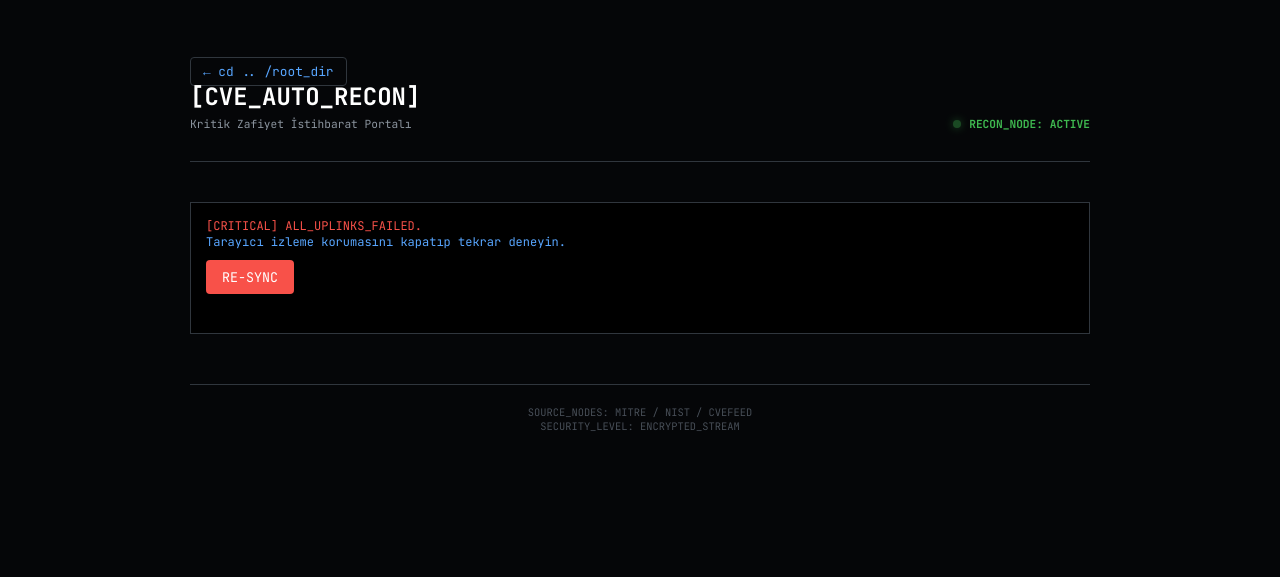
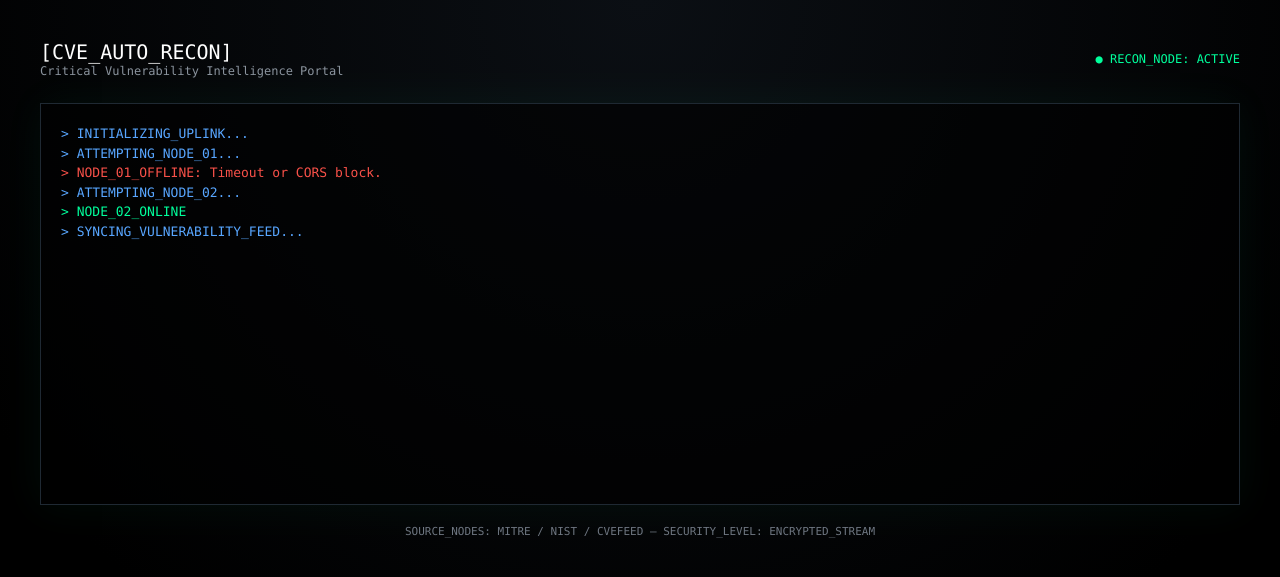
Before and after one commit to cybergungor/cybergungor.github.io, a Jekyll site: the page cve.html, which Jekyll copies as it is, in a window 1280 px wide. Shown: the top 577 px of the page. Built offline with Jekyll 4.4.1, drawn with Linux system fonts in a browser that asks for light colours.

Commit message:
Update cve.html

```diff
--- a/cve.html
+++ b/cve.html
@@ -1,108 +1,157 @@
----
-layout: null
-permalink: /cve/
----
 <!DOCTYPE html>
-<html lang="tr">
+<html lang="en">
 <head>
-    <meta charset="UTF-8">
-    <meta name="viewport" content="width=device-width, initial-scale=1.0">
-    <title>[CVE_INTEL] // Automated Recovery Active</title>
+<meta charset="UTF-8">
+<title>CVE_AUTO_RECON | Critical Vulnerability Feed</title>
+<meta name="viewport" content="width=device-width, initial-scale=1">
 
-    <link rel="icon" type="image/png" href="/assets/images/CYBER.png">
+<style>
+/* ===== RESET ===== */
+* { box-sizing: border-box; margin: 0; padding: 0; }
 
-    <link href="https://fonts.googleapis.com/css2?family=JetBrains+Mono:wght@400;700&display=swap" rel="stylesheet">
-    <style>
-        :root { --bg: #050608; --surf: #0d1117; --brd: #30363d; --acc: #58a6ff; --err: #f85149; --ok: #3fb950; --txt: #c9d1d9; }
-        body, html { margin: 0; padding: 0; background: var(--bg); color: var(--txt); font-family: 'JetBrains Mono', monospace; min-height: 100vh; }
-        body::before { content: ''; position: fixed; top: 0; left: 0; width: 100%; height: 100%; background-image: linear-gradient(rgba(255,255,255,0.01) 1px, transparent 1px), linear-gradient(90deg, rgba(255,255,255,0.01) 1px, transparent 1px); background-size: 30px 30px; z-index: -1; }
-        .container { max-width: 900px; margin: 0 auto; padding: 60px 20px; }
-        .nav-back a { color: var(--acc); text-decoration: none; font-size: 0.8rem; border: 1px solid var(--brd); padding: 5px 12px; border-radius: 4px; }
-        .header { border-bottom: 1px solid var(--brd); padding-bottom: 30px; margin-bottom: 40px; display: flex; justify-content: space-between; align-items: flex-end; }
-        .header h1 { font-size: 1.5rem; color: #fff; margin: 0; }
-        .live-status { color: var(--ok); font-size: 0.7rem; display: flex; align-items: center; gap: 8px; font-weight: bold; }
-        .pulse { width: 8px; height: 8px; background: var(--ok); border-radius: 50%; box-shadow: 0 0 8px var(--ok); animation: blink 2s infinite; }
-        .cve-card { background: var(--surf); border: 1px solid var(--brd); padding: 20px; margin-bottom: 20px; border-radius: 4px; text-decoration: none; display: block; color: inherit; border-left: 4px solid var(--err); transition: 0.2s; }
-        .cve-card:hover { border-color: var(--err); transform: translateX(5px); background: rgba(248, 81, 73, 0.02); }
-        .tag { font-size: 10px; font-weight: bold; padding: 3px 8px; border-radius: 2px; margin-bottom: 10px; display: inline-block; background: rgba(248, 81, 73, 0.1); color: var(--err); }
-        .cve-card h2 { font-size: 1.1rem; color: #fff; margin: 0 0 8px 0; }
-        .meta { font-size: 0.7rem; color: #8b949e; }
-        #console-log { background: #000; border: 1px solid var(--brd); padding: 15px; font-size: 0.75rem; color: var(--acc); min-height: 100px; margin-bottom: 20px; overflow: hidden; }
-        .retry-btn { background: var(--err); color: #fff; border: none; padding: 8px 16px; font-family: inherit; cursor: pointer; border-radius: 4px; margin-top: 10px; }
-        @keyframes blink { 0%, 100% { opacity: 1; } 50% { opacity: 0.3; } }
-    </style>
+/* ===== BODY ===== */
+body {
+  background: radial-gradient(circle at top, #0b0f14 0%, #000 70%);
+  color: #00ff9c;
+  font-family: Consolas, Monaco, "Courier New", monospace;
+  min-height: 100vh;
+  padding: 40px;
+}
+
+/* ===== HEADER ===== */
+.header {
+  display: flex;
+  justify-content: space-between;
+  align-items: center;
+  margin-bottom: 25px;
+}
+
+.title {
+  font-size: 20px;
+  color: #ffffff;
+}
+
+.subtitle {
+  font-size: 12px;
+  color: #8b949e;
+}
+
+.status {
+  font-size: 12px;
+  color: #00ff9c;
+}
+
+.status::before {
+  content: "● ";
+}
+
+/* ===== PANEL ===== */
+.panel {
+  border: 1px solid #1f2933;
+  background: rgba(0,0,0,0.6);
+  padding: 20px;
+  box-shadow: 0 0 40px rgba(0,255,156,0.05);
+}
+
+/* ===== TERMINAL ===== */
+.terminal {
+  white-space: pre-wrap;
+  font-size: 13px;
+  line-height: 1.5;
+  height: 360px;
+  overflow-y: auto;
+}
+
+/* ===== COLORS ===== */
+.ok { color: #00ff9c; }
+.info { color: #58a6ff; }
+.warn { color: #f85149; }
+.dim { color: #6e7681; }
+
+/* ===== FOOTER ===== */
+.footer {
+  margin-top: 20px;
+  font-size: 11px;
+  color: #6e7681;
+  text-align: center;
+}
+</style>
 </head>
+
 <body>
-<div class="container">
-    <nav class="nav-back"><a href="/">← cd .. /root_dir</a></nav>
-    <header class="header">
-        <div><h1>[CVE_AUTO_RECON]</h1><p style="color:#8b949e; font-size:0.7rem; margin:5px 0 0;">Kritik Zafiyet İstihbarat Portalı</p></div>
-        <div class="live-status"><span class="pulse"></span> RECON_NODE: ACTIVE</div>
-    </header>
 
-    <div id="console-log">> INITIALIZING_UPLINK...</div>
-    <div id="cve-feed"></div>
+<div class="header">
+  <div>
+    <div class="title">[CVE_AUTO_RECON]</div>
+    <div class="subtitle">Critical Vulnerability Intelligence Portal</div>
+  </div>
+  <div class="status">RECON_NODE: ACTIVE</div>
+</div>
 
-    <footer style="margin-top:50px; text-align:center; color:#484f58; font-size:0.65rem; border-top:1px solid var(--brd); padding-top:20px;">
-        SOURCE_NODES: MITRE / NIST / CVEFEED <br>
-        SECURITY_LEVEL: ENCRYPTED_STREAM
-    </footer>
+<div class="panel">
+  <div id="terminal" class="terminal"></div>
+</div>
+
+<div class="footer">
+  SOURCE_NODES: MITRE / NIST / CVEFEED — SECURITY_LEVEL: ENCRYPTED_STREAM
 </div>
 
 <script>
-    const rssSource = "https://cvefeed.io/rssfeed/high-and-critical-severity.rss";
-    // CORS Engellerini aşmak için kullanılan farklı proxy kanalları
-    const channels = [
-        `https://api.rss2json.com/v1/api.json?rss_url=${encodeURIComponent(rssSource)}`,
-        `https://api.allorigins.win/get?url=${encodeURIComponent(rssSource)}`
-    ];
+const term = document.getElementById("terminal");
 
-    async function startRecon(nodeIndex = 0) {
-        const consoleLog = document.getElementById('console-log');
-        const feed = document.getElementById('cve-feed');
+function log(text, cls="ok", delay=500) {
+  return new Promise(res => {
+    setTimeout(() => {
+      const span = document.createElement("span");
+      span.className = cls;
+      span.textContent = text + "\n";
+      term.appendChild(span);
+      term.scrollTop = term.scrollHeight;
+      res();
+    }, delay);
+  });
+}
 
-        if (nodeIndex >= channels.length) {
-            consoleLog.innerHTML = `<span style="color:var(--err)">[CRITICAL] ALL_UPLINKS_FAILED.</span><br>Tarayıcı izleme korumasını kapatıp tekrar deneyin.<br><button class="retry-btn" onclick="location.reload()">RE-SYNC</button>`;
-            return;
-        }
+async function bootSequence() {
+  await log("> INITIALIZING_UPLINK...", "info", 700);
+  await log("> ATTEMPTING_NODE_01...", "info", 700);
+  await log("> NODE_01_OFFLINE: Timeout or CORS block.", "warn", 900);
+  await log("> ATTEMPTING_NODE_02...", "info", 700);
+  await log("> NODE_02_ONLINE", "ok", 700);
+  await log("> SYNCING_VULNERABILITY_FEED...\n", "info", 900);
 
-        consoleLog.innerHTML += `<br>> ATTEMPTING_NODE_0${nodeIndex + 1}...`;
+  loadCVEs();
+}
 
-        try {
-            const response = await fetch(channels[nodeIndex]);
-            const data = await response.json();
+async function loadCVEs() {
+  try {
+    /*
+      DEMO FEED
+      Daha sonra bunu şuna çevir:
+      fetch("/assets/data/cve-latest.json")
+    */
+    const res = await fetch("https://cve.circl.lu/api/last");
+    const data = await res.json();
 
-            let articles = [];
-            // Farklı proxy servislerinin farklı veri formatlarını işleme:
-            if (data.status === 'ok') {
-                articles = data.items;
-            } else if (data.contents) {
-                const parser = new DOMParser();
-                const xml = parser.parseFromString(data.contents, "text/xml");
-                const xmlItems = xml.querySelectorAll("item");
-                xmlItems.forEach(i => articles.push({
-                    title: i.querySelector("title").textContent,
-                    link: i.querySelector("link").textContent,
-                    pubDate: i.querySelector("pubDate").textContent
-                }));
-            }
+    const critical = data.slice(0, 10);
 
-            if (!articles || articles.length === 0) throw new Error("EMPTY_DATA");
+    for (const cve of critical) {
+      await log(`[CVE] ${cve.id}`, "ok", 300);
+      await log(`DESC: ${cve.summary || "No description"}`, "dim", 200);
+      await log(`PUBLISHED: ${cve.Published || "N/A"}`, "dim", 200);
+      await log("----------------------------------------", "dim", 150);
+    }
 
-            consoleLog.style.display = 'none';
-            articles.slice(0, 10).forEach(item => {
-                const card = document.createElement('a');
-                card.href = item.link; card.target = "_blank"; card.className = 'cve-card';
-                card.innerHTML = `<span class="tag">CRITICAL_VULN</span><h2>${item.title}</h2><div class="meta"><b>DATE:</b> ${new Date(item.pubDate).toLocaleDateString('tr-TR')} | <b>STATUS:</b> VERIFIED</div>`;
-                feed.appendChild(card);
-            });
+    await log("\n> FEED_SYNC_COMPLETE", "info", 500);
 
-        } catch (err) {
-            consoleLog.innerHTML += `<br><span style="color:var(--err)">> NODE_0${nodeIndex + 1}_OFFLINE: Timeout or CORS block.</span>`;
-            setTimeout(() => startRecon(nodeIndex + 1), 1000);
-        }
-    }
-    window.onload = () => startRecon(0);
+  } catch (e) {
+    await log("> ERROR: FEED_UNREACHABLE", "warn", 500);
+    await log("> SWITCHING_TO_PASSIVE_MODE", "warn", 500);
+  }
+}
+
+bootSequence();
 </script>
+
 </body>
 </html>
```
